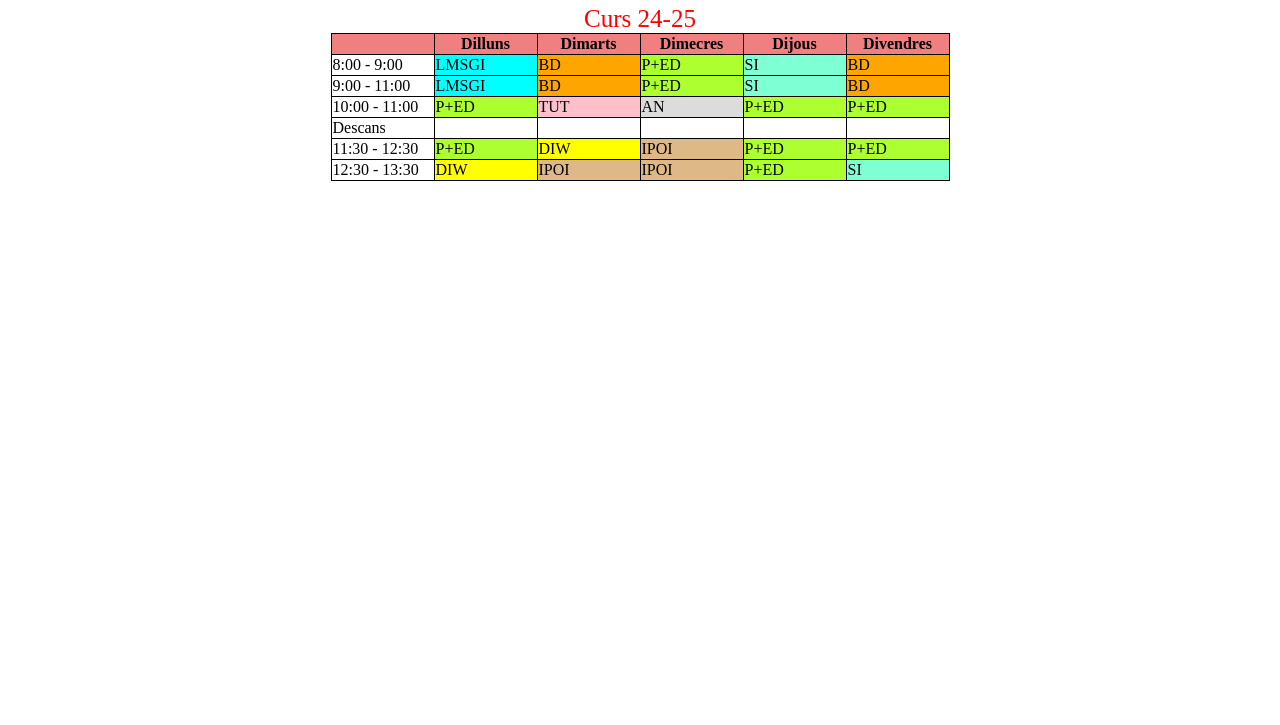
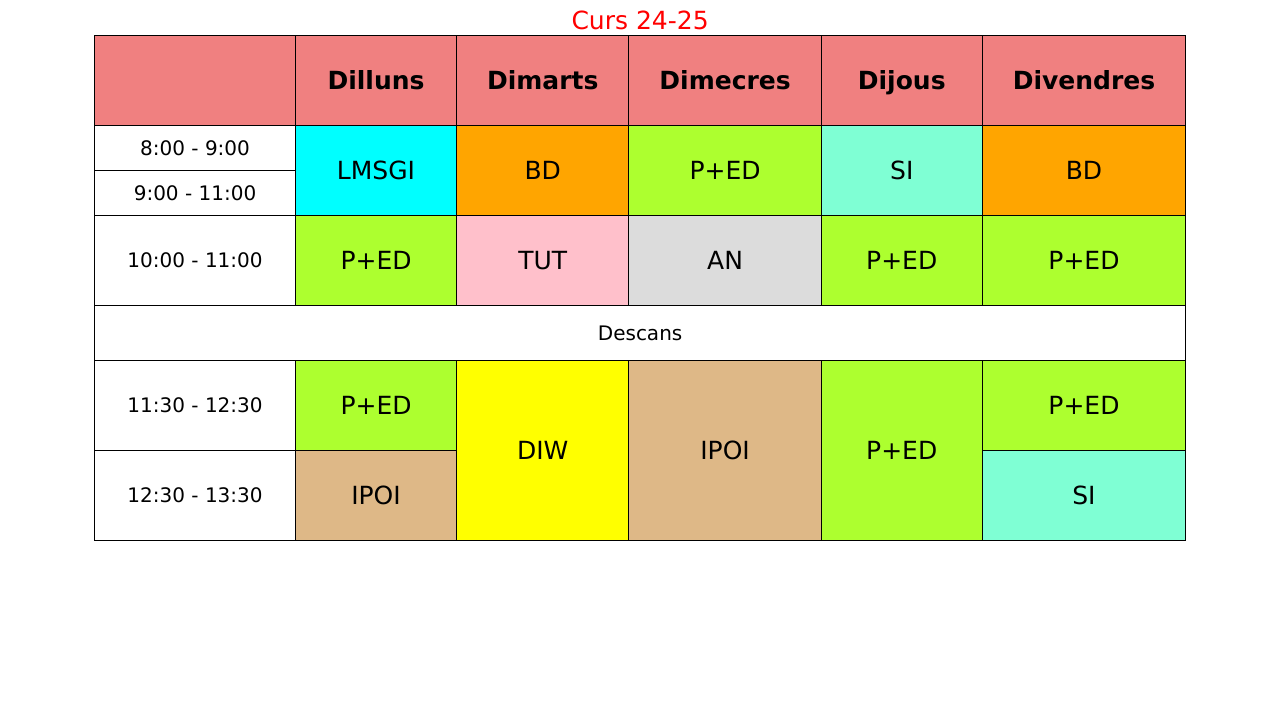
Before and after one commit to Asrinesp/LMSGI_P2, a plain HTML site: page horario.html in a window 1280 px wide. Shown: the part 75-800 px from the top of the page. Drawn offline with Linux system fonts and the light colour scheme.

Commit message:
actividad 4

```diff
--- a/horario.html
+++ b/horario.html
@@ -19,23 +19,18 @@
             <th>Divendres</th>
         </tr>
         <tr>
-            <td>8:00 - 9:00</td>
-            <td class="lmsgi">LMSGI</td>
-            <td class="bd">BD</td>
-            <td class="ped">P+ED</td>
-            <td class="si">SI</td>
-            <td class="bd">BD</td>
+            <td class="horas">8:00 - 9:00</td>
+            <td class="lmsgi" rowspan="2">LMSGI</td>
+            <td class="bd" rowspan="2">BD</td>
+            <td class="ped" rowspan="2">P+ED</td>
+            <td class="si" rowspan="2">SI</td>
+            <td class="bd" rowspan="2">BD</td>
         </tr>
         <tr>
-            <td>9:00 - 11:00</td>
-            <td class="lmsgi">LMSGI</td>
-            <td class="bd">BD</td>
-            <td class="ped">P+ED</td>
-            <td class="si">SI</td>
-            <td class="bd">BD</td>
+            <td class="horas">9:00 - 11:00</td>
         </tr>
         <tr>
-            <td>10:00 - 11:00</td>
+            <td class="horas">10:00 - 11:00</td>
             <td class="ped">P+ED</td>
             <td class="tut">TUT</td>
             <td class="an">AN</td>
@@ -43,27 +38,19 @@
             <td class="ped">P+ED</td>
         </tr>
         <tr>
-            <td>Descans</td>
-            <td></td>
-            <td></td>
-            <td></td>
-            <td></td>
-            <td></td>
+            <td colspan="6" class="descans">Descans</td>
         </tr>
         <tr>
-            <td>11:30 - 12:30</td>
+            <td class="horas">11:30 - 12:30</td>
             <td class="ped">P+ED</td>
-            <td class="diw">DIW</td>
-            <td class="ipoi">IPOI</td>
-            <td class="ped">P+ED</td>
+            <td class="diw" rowspan="2">DIW</td>
+            <td class="ipoi" rowspan="2">IPOI</td>
+            <td class="ped" rowspan="2">P+ED</td>
             <td class="ped">P+ED</td>
         </tr>
         <tr>
-            <td>12:30 - 13:30</td>
-            <td class="diw">DIW</td>
+            <td class="horas">12:30 - 13:30</td>
             <td class="ipoi">IPOI</td>
-            <td class="ipoi">IPOI</td>
-            <td class="ped">P+ED</td>
             <td class="si">SI</td>
         </tr>
     </table>
--- a/styleshorario.css
+++ b/styleshorario.css
@@ -1,6 +1,10 @@
+body {
+    font-family: Verdana;
+}
 table {
     border-collapse: collapse;
     margin: auto;
+    text-align: center;
 }
 h1 {
     text-align: center;
@@ -16,9 +20,14 @@ th {
     width: 100px;
     background-color: lightcoral;
     text-align: center;
+    font-size: 25px;
+    padding: 30px;
 }
 td {
     border: 1px solid black;
+    text-align: center;
+    font-size: 25px;
+    padding: 30px;
 }
 
 /* CLASES */
@@ -47,3 +56,12 @@ td {
 .ipoi {
     background-color: burlywood;
 }
+.descans {
+    font-size: 20px;
+    padding: 15px;
+}
+.horas {
+    font-size: 20px;
+    padding: 10px;
+    width: 180px;
+}
```
